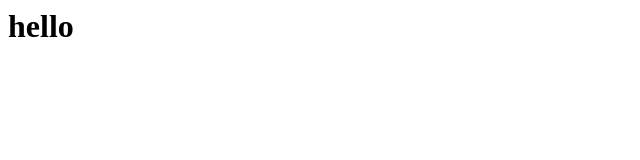
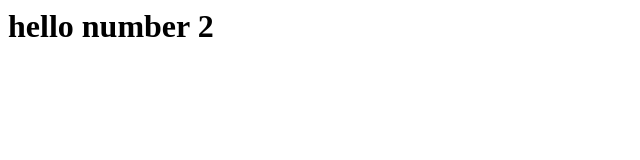
Before and after one commit to darkmagician2727/deployment, a plain HTML site: page public/index.html in a window 1280 px wide. Shown: the whole page, without its empty margins (0-640 px from the left). Drawn offline with Linux system fonts and the light colour scheme.

Commit message:
update test

```diff
--- a/public/index.html
+++ b/public/index.html
@@ -1 +1 @@
-<h1>hello</h1>
+<h1>hello number 2</h1>
```
